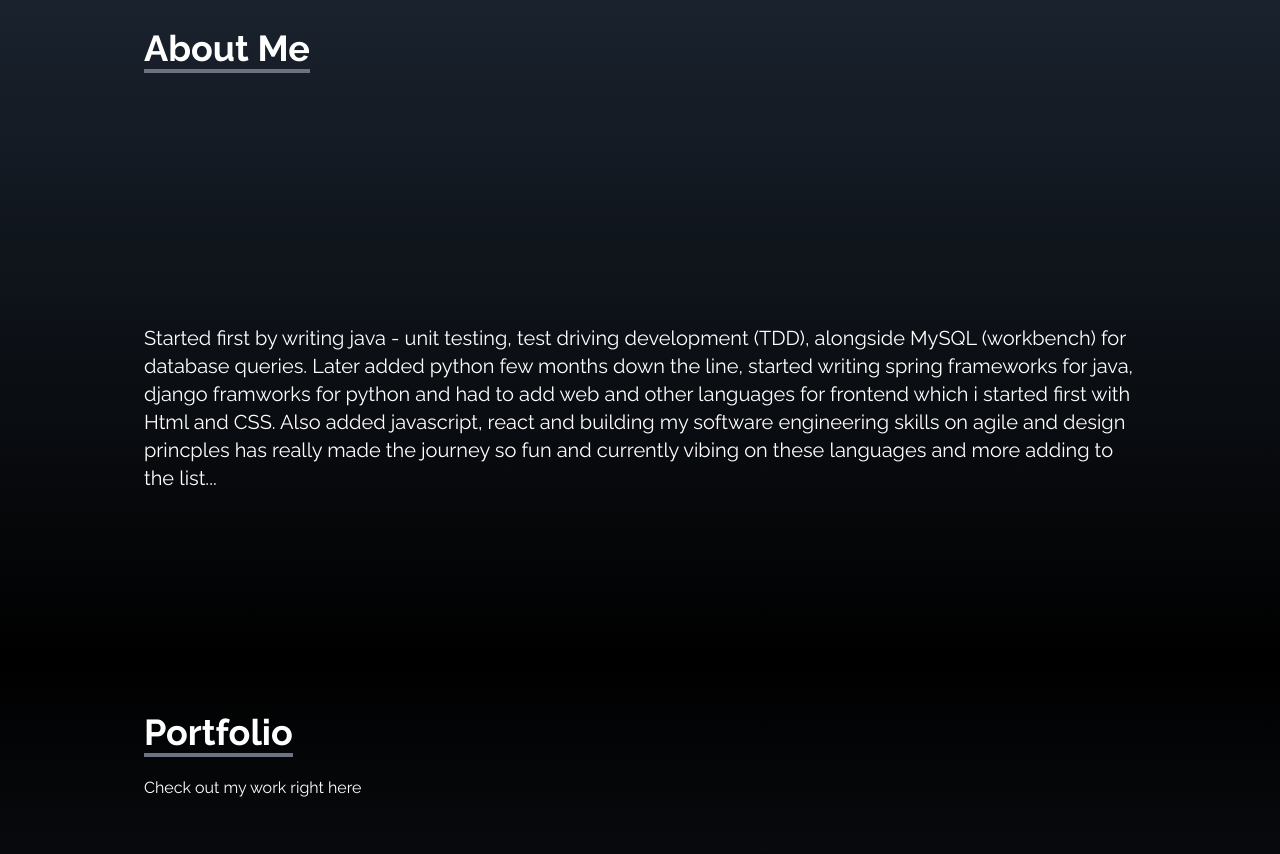
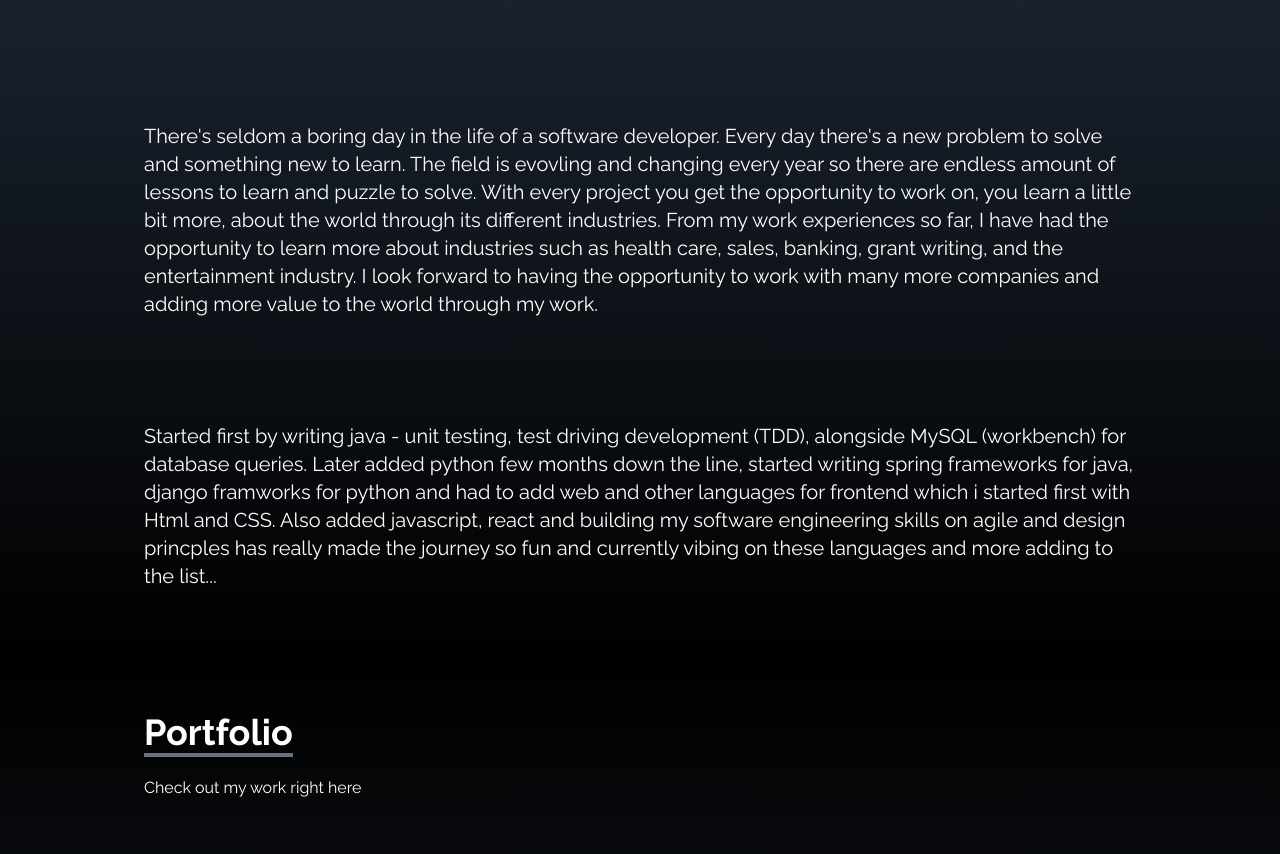
Before and after one commit to Momentwithace/My-Portfolio-With-React, a React (Create React App) app: page / in a window 1280 px wide. Shown: the part 940-1794 px from the top of the page. Built offline with nearby package versions, Linux system fonts and the light colour scheme.

Commit message:
Added note to the About Me component

```diff
--- a/src/components/About.jsx
+++ b/src/components/About.jsx
@@ -22,7 +22,16 @@ const About = () => {
             </p>
 
             <p className='text-xl mt-5'>
+                There's seldom a boring day in the life of a software developer. Every day there's
+                a new problem to solve and something new to learn. The field is evovling and changing
+                every year so there are endless amount of lessons to learn and puzzle to solve.
 
+                With every project you get the opportunity to work on, you learn a little bit more,
+                about the world through its different industries. From my work experiences so far,
+                I have had the opportunity to learn more about industries such as health care, sales,
+                banking, grant writing, and the entertainment industry.
+                I look forward to having the opportunity to work with many
+                more companies and adding more value to the world through my work.
             </p>
 
             <br/>
```
